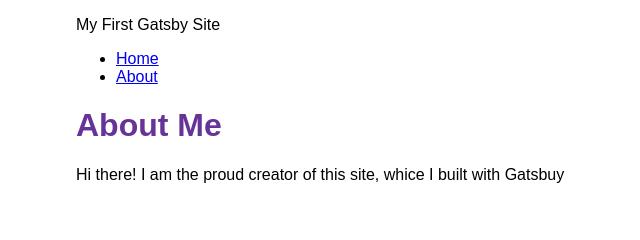
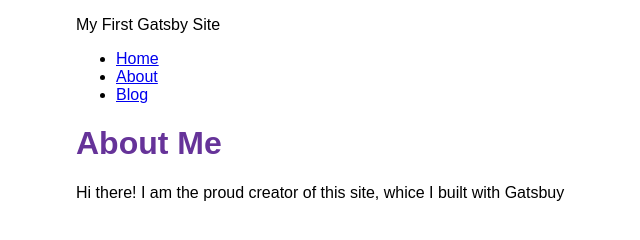
Before and after one commit to kariz-dev/my-first-gatsby-site, a Gatsby site: page /about in a window 1280 px wide. Shown: the whole page, without its empty margins (314-954 px from the left). Built offline with nearby package versions, Linux system fonts and the light colour scheme; Gatsby itself is replaced by a stand-in of ours.

Commit message:
create a blog page and create some MDX blog posts

```diff
--- a/src/components/layout.jsx
+++ b/src/components/layout.jsx
@@ -33,6 +33,9 @@ const Layout = ({ pageTitle, children }) => {
           <li className={navLinkItem}>
             <Link to='/about' className={navLinkText}>About</Link>
           </li>
+          <li className={navLinkItem}>
+            <Link to='/blog' className={navLinkText}>Blog</Link>
+          </li>
         </ul>
       </nav>
       <h1 className={heading}>{pageTitle}</h1>
```
Also changed, not shown: src/pages/blog.jsx (added, +12 -0 lines), blog/another-post.mdx (added), blog/my-first-posts.mdx (added), blog/yet-another-post.mdx (added).
